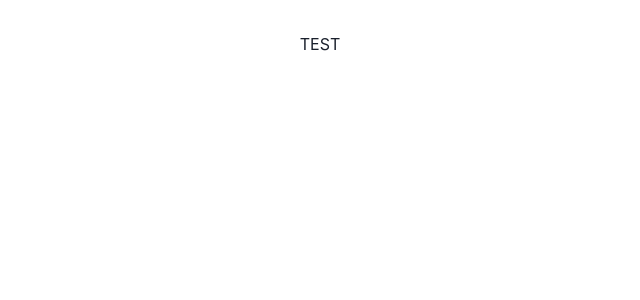
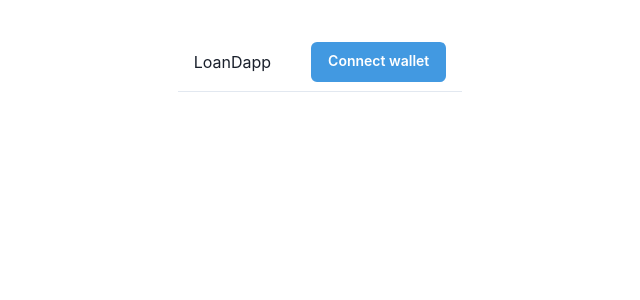
Before and after one commit to TomKry5821/Loan-Decentralized-Application, a React (Vite) app in the folder Loan-Dapp-Client/: page / in a window 1280 px wide. Shown: the top 300 px of the page, without its empty margins (320-960 px from the left). Built offline with nearby package versions, Linux system fonts and the light colour scheme.

Commit message:
Added navbar

```diff
--- a/Loan-Dapp-Client/src/App.jsx
+++ b/Loan-Dapp-Client/src/App.jsx
@@ -1,14 +1,12 @@
 import { useState } from 'react'
-import reactLogo from './assets/react.svg'
 import './App.css'
+import Navbar from './components/navbar'
 
 function App() {
-  const [count, setCount] = useState(0)
+  const [count] = useState(0)
 
   return (
-    <div className="App">
-      TEST
-    </div>
+    <Navbar />
   )
 }
 
--- /dev/null
+++ b/Loan-Dapp-Client/src/components/navbar.jsx
@@ -0,0 +1,89 @@
+import {
+    Box,
+    Flex,
+    Text,
+    IconButton,
+    Button,
+    Stack,
+    Collapse,
+    Icon,
+    Link,
+    Popover,
+    PopoverTrigger,
+    PopoverContent,
+    useColorModeValue,
+    useBreakpointValue,
+    useDisclosure,
+  } from '@chakra-ui/react';
+  import {
+    HamburgerIcon,
+    CloseIcon,
+    ChevronDownIcon,
+    ChevronRightIcon,
+  } from '@chakra-ui/icons';
+
+  export default function WithSubnavigation() {
+    const { isOpen, onToggle } = useDisclosure();
+
+    return (
+      <Box>
+        <Flex
+          bg={useColorModeValue('white', 'gray.800')}
+          color={useColorModeValue('gray.600', 'white')}
+          minH={'60px'}
+          py={{ base: 2 }}
+          px={{ base: 4 }}
+          borderBottom={1}
+          borderStyle={'solid'}
+          borderColor={useColorModeValue('gray.200', 'gray.900')}
+          align={'center'}>
+          <Flex
+            flex={{ base: 1, md: 'auto' }}
+            ml={{ base: -2 }}
+            display={{ base: 'flex', md: 'none' }}>
+            <IconButton
+              onClick={onToggle}
+              icon={
+                isOpen ? <CloseIcon w={3} h={3} /> : <HamburgerIcon w={5} h={5} />
+              }
+              variant={'ghost'}
+              aria-label={'Toggle Navigation'}
+            />
+          </Flex>
+          <Flex flex={{ base: 1 }} justify={{ base: 'center', md: 'start' }}>
+            <Text
+              textAlign={useBreakpointValue({ base: 'center', md: 'left' })}
+              fontFamily={'heading'}
+              color={useColorModeValue('gray.800', 'white')}>
+              LoanDapp
+            </Text>
+
+            <Flex display={{md: 'flex' }} ml={10}>
+            </Flex>
+          </Flex>
+
+          <Stack
+            flex={{ base: 1, md: 0 }}
+            justify={'flex-end'}
+            direction={'row'}
+            spacing={6}>
+            <Button
+              display={{ base: 'none', md: 'inline-flex' }}
+              fontSize={'sm'}
+              fontWeight={600}
+              color={'white'}
+              bg={'blue.400'}
+              href={'#'}
+              _hover={{
+                bg: 'blue.300',
+              }}>
+              Connect wallet
+            </Button>
+          </Stack>
+        </Flex>
+
+      </Box>
+    );
+  }
+
+  const NAV_ITEMS = [];
```
